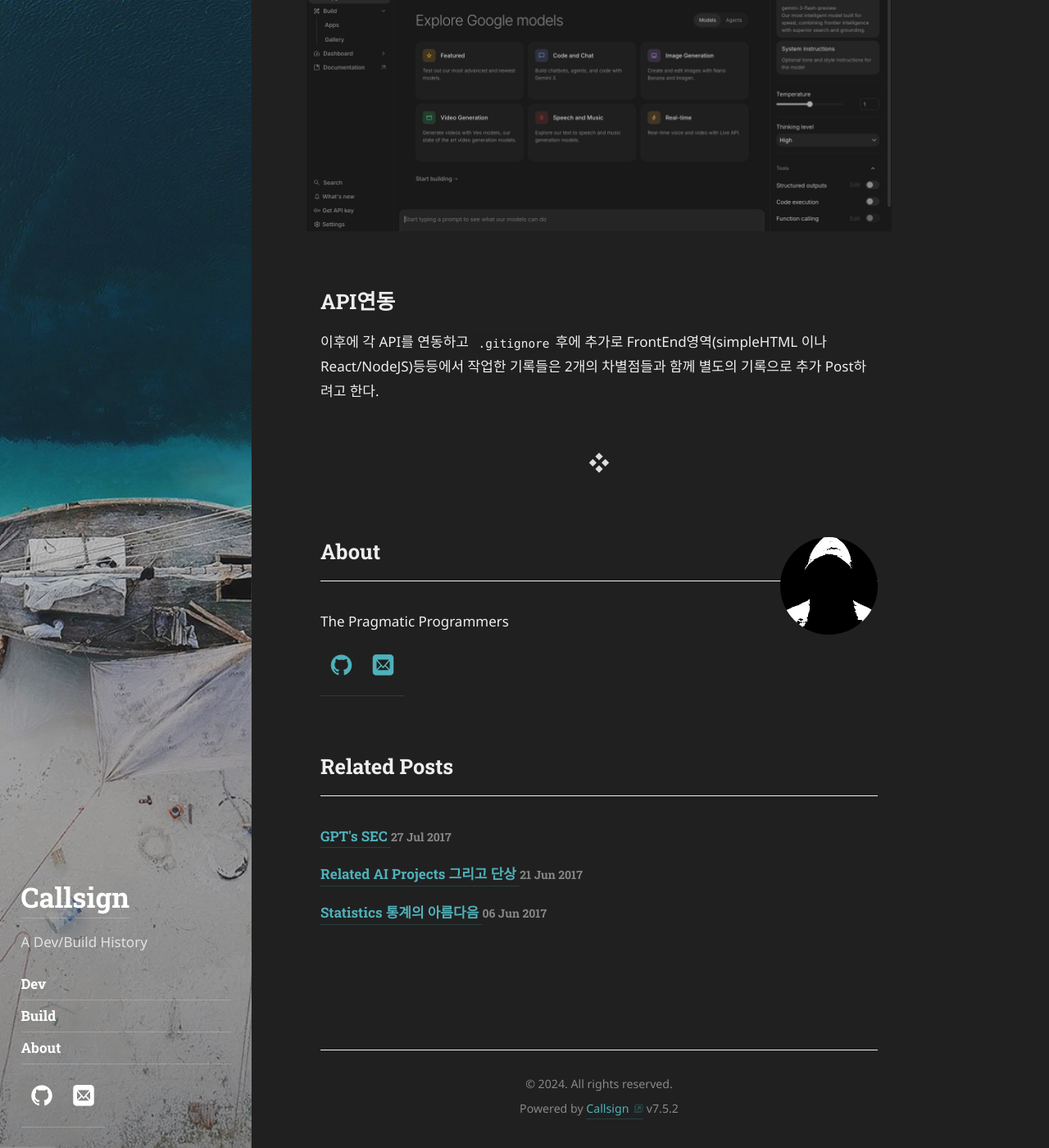
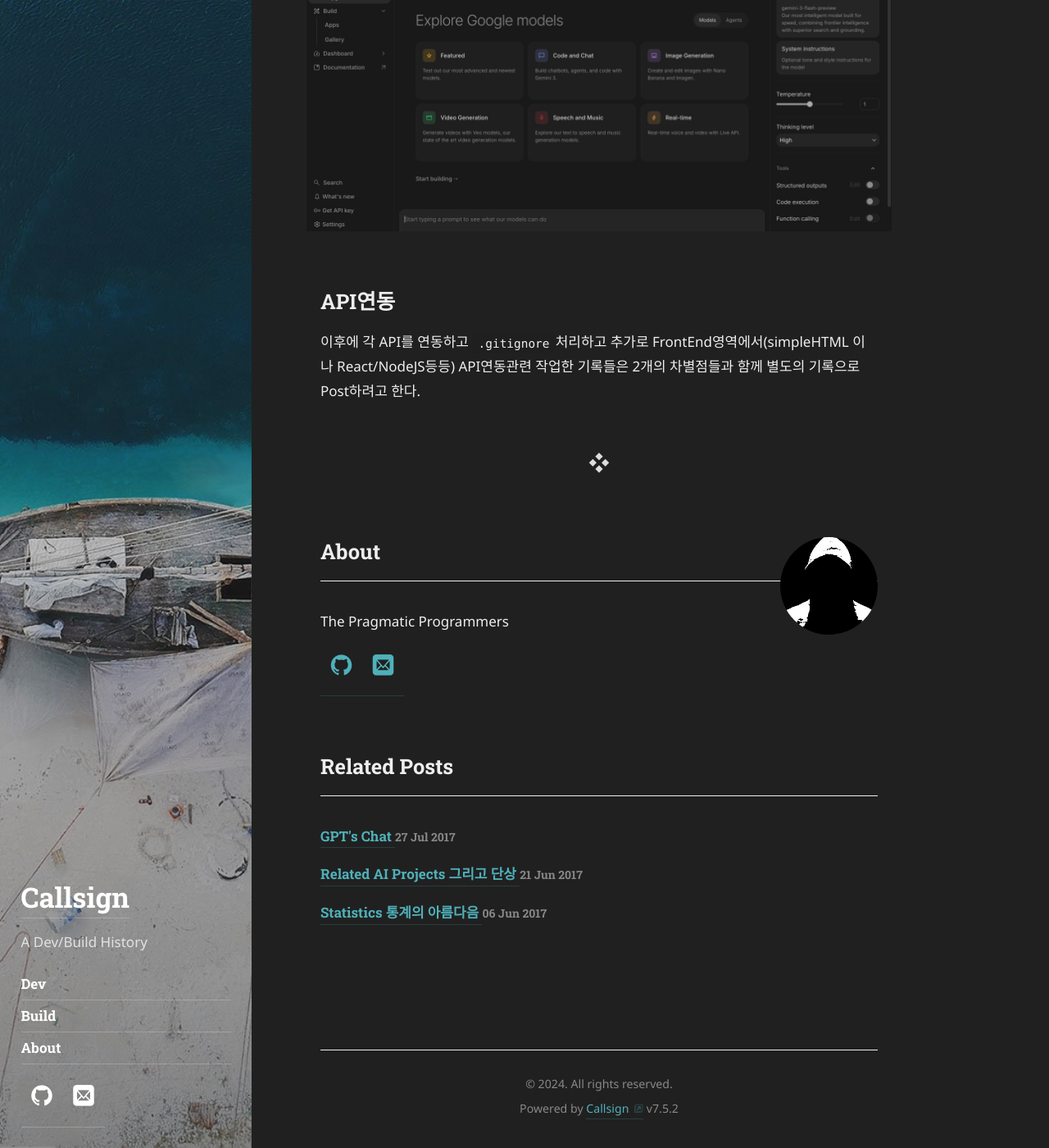
Before and after one commit to callsign88/callsign88.github.io, a Jekyll site: the page built from _posts/2017-11-17-hydejacks-new-design.md, in a window 1280 px wide and 1400 px high, scrolled down 1361 px. Shown: the whole window at 82% size. Built offline with Jekyll 4.4.1, drawn with Linux system fonts in a browser that asks for light colours; some web fonts are replaced.

Commit message:
Update: Refine post titles, links, and content descriptions

```diff
--- a/_posts/2017-07-27-better-gem-support.md
+++ b/_posts/2017-07-27-better-gem-support.md
@@ -1,6 +1,6 @@
 ---
 layout: post
-title: GPT's SEC
+title: GPT's Chat
 description: >
   GPT's 와 Cyber KillChain에 대한 실습구현 대화기록
 tags: [Build]
--- a/_posts/2017-11-17-hydejacks-new-design.md
+++ b/_posts/2017-11-17-hydejacks-new-design.md
@@ -23,10 +23,11 @@
 
 
 ## Google API
-이 Post를 작성한 궁극적인 원인이다. 동일하게 로그인후에 관련 메뉴를 확인하면 된다. https://aistudio.google.com/app/api-keys <a href="https://aistudio.google.com/app/api-keys"></a> 하지만 친절하지 않고 복잡하다. 비용결제도 Tier-group|후불  *"무엇인가? 사전이해가 필요하다."*  물론 개인적인 생각의 차이일수도 있다.
+이 Post를 작성한 궁극적인 원인이다. 동일하게 로그인후에 관련 메뉴를 확인하면 된다. https://aistudio.google.com/app/api-keys <a href="https://aistudio.google.com/"></a> 하지만 친절하지 않고 복잡하다.
+비용결제도 Tier-group|후불  *"무엇인가? 사전이해가 필요하다."*  물론 개인적인 생각의 차이일수도 있다.
 
 ![Hydejack's background image]({{ site.baseurl }}/assets/img/studio.jpg){:.lead}
 
 
 ## API연동
-이후에 각 API를 연동하고 `.gitignore`후에 추가로 FrontEnd영역(simpleHTML 이나 React/NodeJS)등등에서 작업한 기록들은 2개의 차별점들과 함께 별도의 기록으로 추가 Post하려고 한다.
+이후에 각 API를 연동하고 `.gitignore`처리하고 추가로 FrontEnd영역에서(simpleHTML 이나 React/NodeJS등등) API연동관련 작업한 기록들은 2개의 차별점들과 함께 별도의 기록으로 Post하려고 한다.
```
Also changed, not shown: _posts/2017-06-21-related-projects-and-data-tables.md (+2 -0 lines).
